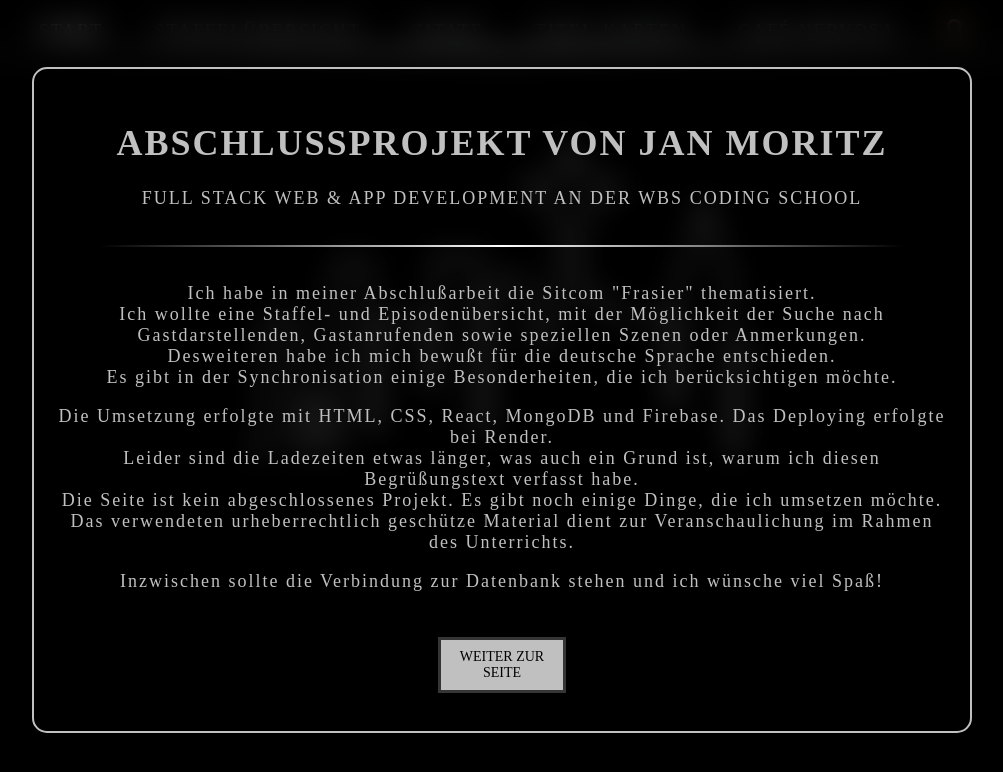
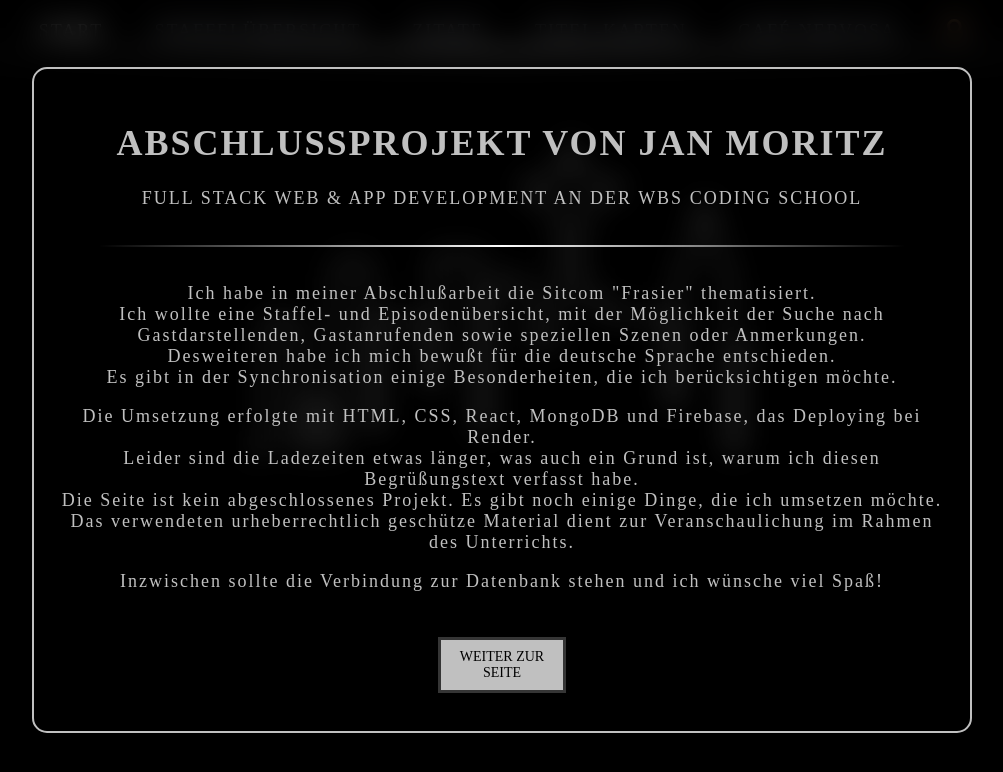
Before and after one commit to jmoritzzz/abschlussprojekt-client, a React (Create React App) app: page / in a window 1280 px wide. Shown: the top 772 px of the page, without its empty margins (138-1141 px from the left). Built offline with nearby package versions, Linux system fonts and the light colour scheme; no server answers; a web font is replaced by a local one.

Commit message:
Update WelcomeOverlay.js

```diff
--- a/src/components/WelcomeOverlay.js
+++ b/src/components/WelcomeOverlay.js
@@ -22,7 +22,7 @@
                         Gastdarstellenden, Gastanrufenden sowie speziellen Szenen oder Anmerkungen. <br />
                         Desweiteren habe ich mich bewußt für die deutsche Sprache entschieden. <br />
                         Es gibt in der Synchronisation einige Besonderheiten, die ich berücksichtigen möchte. </p>
-                    <p>Die Umsetzung erfolgte mit HTML, CSS, React, MongoDB und Firebase. Das Deploying erfolgte bei Render. <br/>
+                    <p>Die Umsetzung erfolgte mit HTML, CSS, React, MongoDB und Firebase, das Deploying bei Render. <br/>
                     Leider sind die Ladezeiten etwas länger, was auch ein Grund ist, warum ich diesen Begrüßungstext verfasst habe. <br />
                         Die Seite ist kein abgeschlossenes Projekt. Es gibt noch einige Dinge, die ich umsetzen möchte. <br/>
                         Das verwendeten urheberrechtlich geschütze Material dient zur Veranschaulichung im Rahmen des Unterrichts. </p>
```
